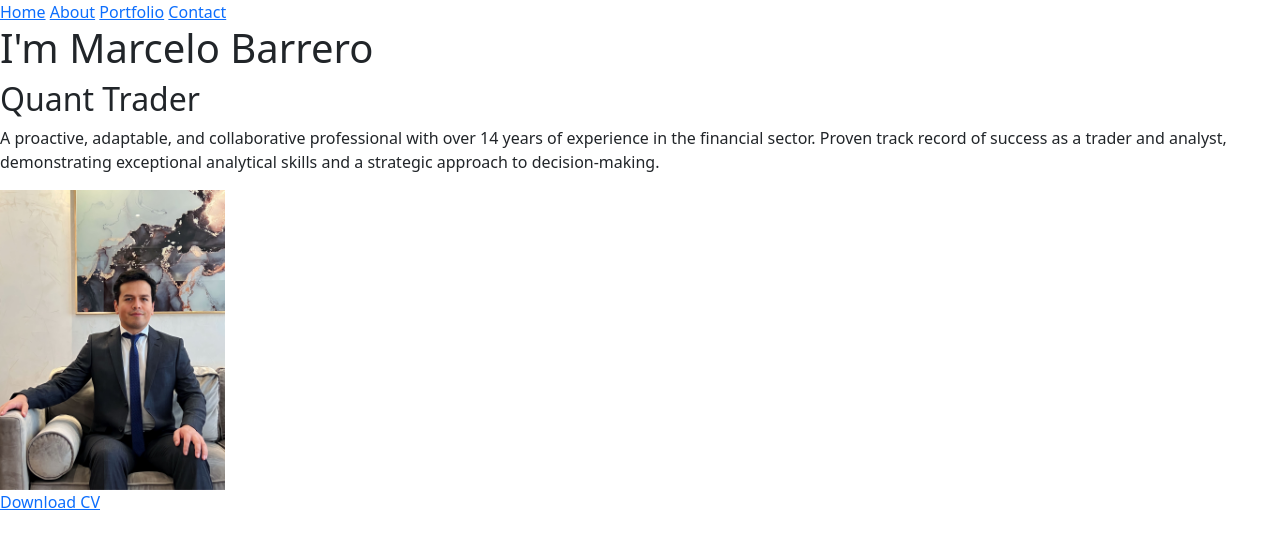
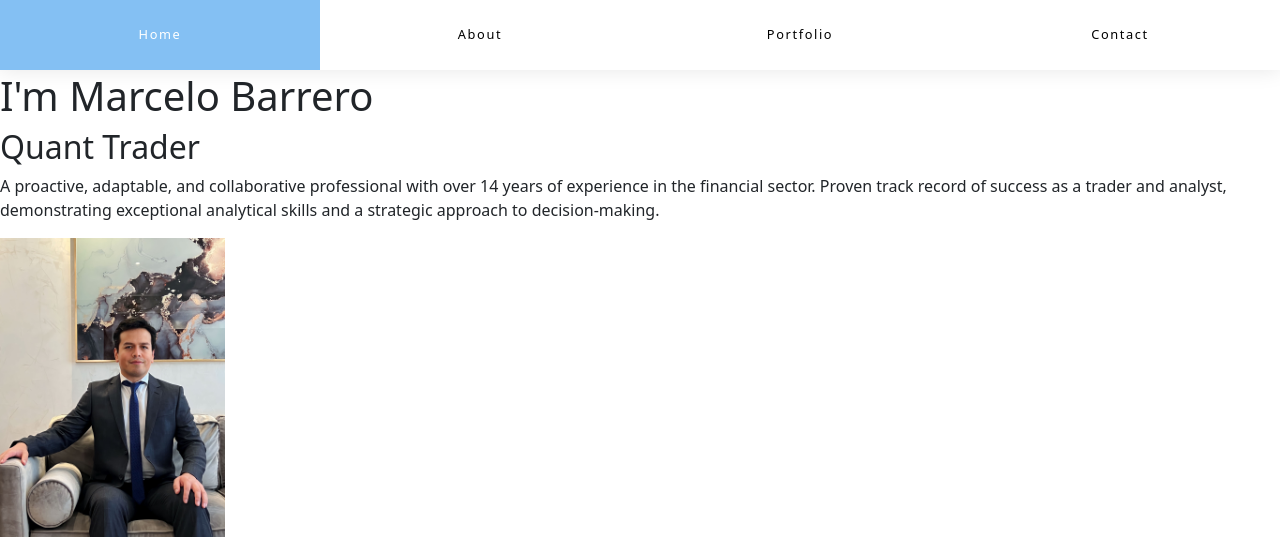
Before and after one commit to machib77/marcelobarrero, a Django app: page / in a window 1280 px wide. Shown: the top 537 px of the page. Run offline with Django 5.2, Linux system fonts and the light colour scheme.

Commit message:
nav bar initial style

```diff
--- a/django_project/settings.py
+++ b/django_project/settings.py
@@ -129,12 +129,12 @@ STATICFILES_DIRS = [BASE_DIR / "static"]
 
 DEFAULT_AUTO_FIELD = "django.db.models.BigAutoField"
 
-# Email Backend Configuration for SMTP (Gmail Example)
+# Email Backend Configuration for SMTP
 EMAIL_BACKEND = "django.core.mail.backends.smtp.EmailBackend"
 EMAIL_HOST = "smtp-mail.outlook.com"
 EMAIL_PORT = 587
 EMAIL_USE_TLS = True
-EMAIL_HOST_USER = "marcelo.barrero@live.com"  # Your Gmail address
+EMAIL_HOST_USER = "marcelo.barrero@live.com"
 EMAIL_HOST_PASSWORD = "pav3m3ntch1l1$"
 
 # os.environ.get("GMAIL_APP_PASSWORD")  # Recommended to use environment variables
--- a/pages/urls.py
+++ b/pages/urls.py
@@ -1,8 +1,9 @@
 from django.urls import path
-from .views import HomePageView, AboutPageView, ContactView
+from .views import HomePageView, AboutPageView, ContactView, PortfolioPageView
 
 urlpatterns = [
     path("", HomePageView.as_view(), name="home"),
     path("about/", AboutPageView.as_view(), name="about"),
     path("contact/", ContactView.as_view(), name="contact"),
+    path("portfolio/", PortfolioPageView.as_view(), name="portfolio"),
 ]
--- a/pages/views.py
+++ b/pages/views.py
@@ -14,6 +14,10 @@ class HomePageView(TemplateView):
 
 class AboutPageView(TemplateView):
     template_name = "pages/about.html"
+
+
+class PortfolioPageView(TemplateView):
+    template_name = "pages/portfolio.html"
 
 
 class ContactView(FormView):
--- a/static/css/base.css
+++ b/static/css/base.css
@@ -1,5 +1,5 @@
-h1 {
-  color: black;
+a {
+  text-decoration: none;
 }
 
 .profile-pic {
@@ -38,3 +38,32 @@ h1 {
     display: none;
   }
 }
+
+.tabs-container {
+  display: flex;
+  flex-direction: row;
+  position: fixed;
+  width: 100%;
+  height: 70px;
+  box-shadow: 0 0 20px rgba(0, 0, 0, 0.1);
+  background: #fff;
+  z-index: 10;
+  top: 0;
+}
+
+.nav-tab {
+  text-decoration: none;
+  display: flex;
+  justify-content: center;
+  align-items: center;
+  flex: 1;
+  color: #000;
+  letter-spacing: 0.1rem;
+  transition: all 0.5 ease;
+  font-size: 0.8rem;
+  &:hover {
+    color: white;
+    background: rgba(102, 177, 241, 0.8);
+    transition: all 0.5s ease;
+  }
+}
--- a/templates/_base.html
+++ b/templates/_base.html
@@ -4,37 +4,44 @@
   <head>
     <meta charset="UTF-8" />
     <meta name="viewport" content="width=device-width, initial-scale=1.0" />
-    <title>{% block title %}Bookstore{% endblock title %}</title>
+    <meta name="description"
+          content="Personal website of Marcelo Barrero - Quantitative Trader">
+    <meta name="keywords" content="quant,trader" />
+    <title>
+      {% block title %}
+        Bookstore
+      {% endblock title %}
+    </title>
     <!-- CSS -->
     <link rel="stylesheet" href="{% static 'css/base.css' %}" />
     <!-- Aditional CSS files -->
-    {% block extra_css %}{% endblock extra_css %}
+    {% block extra_css %}
+    {% endblock extra_css %}
     <!-- Bootstrap CSS -->
-    <link
-      href="https://cdn.jsdelivr.net/npm/bootstrap@5.3.3/dist/css/bootstrap.min.css"
-      rel="stylesheet"
-      integrity="sha384-QWTKZyjpPEjISv5WaRU9OFeRpok6YctnYmDr5pNlyT2bRjXh0JMhjY6hW+ALEwIH"
-      crossorigin="anonymous"
-    />
+    <link href="https://cdn.jsdelivr.net/npm/bootstrap@5.3.3/dist/css/bootstrap.min.css"
+          rel="stylesheet"
+          integrity="sha384-QWTKZyjpPEjISv5WaRU9OFeRpok6YctnYmDr5pNlyT2bRjXh0JMhjY6hW+ALEwIH"
+          crossorigin="anonymous" />
   </head>
   <body>
     <header>
       <nav>
-        <div>
-          <a href="{% url "home" %}">Home</a>
-          <a href="{% url "about" %}">About</a>
-          <a href="#">Portfolio</a>
-          <a href="{% url "contact" %}">Contact</a>
+        <div class="tabs-container">
+          <a class="nav-tab" href="{% url "home" %}">Home</a>
+          <a class="nav-tab" href="{% url "about" %}">About</a>
+          <a class="nav-tab" href="{% url "portfolio" %}">Portfolio</a>
+          <a class="nav-tab" href="{% url "contact" %}">Contact</a>
+          <span class="tab-slider"></span>
         </div>
       </nav>
     </header>
-    <main>{% block content %} {% endblock content %}</main>
-
+    <main>
+      {% block content %}
+      {% endblock content %}
+    </main>
     <!-- Bootstrap JS -->
-    <script
-      src="https://cdn.jsdelivr.net/npm/bootstrap@5.3.3/dist/js/bootstrap.bundle.min.js"
-      integrity="sha384-YvpcrYf0tY3lHB60NNkmXc5s9fDVZLESaAA55NDzOxhy9GkcIdslK1eN7N6jIeHz"
-      crossorigin="anonymous"
-    ></script>
+    <script src="https://cdn.jsdelivr.net/npm/bootstrap@5.3.3/dist/js/bootstrap.bundle.min.js"
+            integrity="sha384-YvpcrYf0tY3lHB60NNkmXc5s9fDVZLESaAA55NDzOxhy9GkcIdslK1eN7N6jIeHz"
+            crossorigin="anonymous"></script>
   </body>
 </html>
--- a/templates/pages/home.html
+++ b/templates/pages/home.html
@@ -2,18 +2,21 @@
 <!-- Static -->
 {% load static %}
 <!-- Título -->
-{% block title %}Home{% endblock title %}
+{% block title %}
+  Home
+{% endblock title %}
 <!-- Contenido -->
 {% block content %}
-
+  <br>
+  <br>
+  <br>
   {% if messages %}
     <ul class="messages">
       {% for message in messages %}
-    <li{% if message.tags %} class="{{ message.tags  }}"{% endif %}>{{ message }}</li>
+        <li {% if message.tags %}class="{{ message.tags }}"{% endif %}>{{ message }}</li>
       {% endfor %}
     </ul>
   {% endif %}
-
   <h1>I'm Marcelo Barrero</h1>
   <h2>Quant Trader</h2>
   <p>
@@ -22,15 +25,14 @@
     and analyst, demonstrating exceptional analytical skills and a strategic
     approach to decision-making.
   </p>
-
-<img class="profile-pic" src="{% static 'images/me.jpg' %}" alt="" />
+  <img class="profile-pic"
+       src="{% static 'images/me.jpg' %}"
+       alt=""
+       width="300"
+       height="auto" />
   <br />
-<a class="button" href="{% static 'documents/CV.pdf' %}" download>
-  Download CV
-</a>
-
+  <a class="button" href="{% static 'documents/CV.pdf' %}" download>Download CV</a>
   <!-- JavaScript -->
   <script src="{% static 'js/messageSuccess.js' %}"></script>
-
   <!-- end -->
 {% endblock content %}
--- /dev/null
+++ b/templates/pages/portfolio.html
@@ -0,0 +1,5 @@
+{% extends "_base.html" %}
+{% load static %}
+{% block content %}
+    <h1>Portfolio</h1>
+{% endblock content %}
```
Lines whose indentation alone changed are shown as unchanged.
